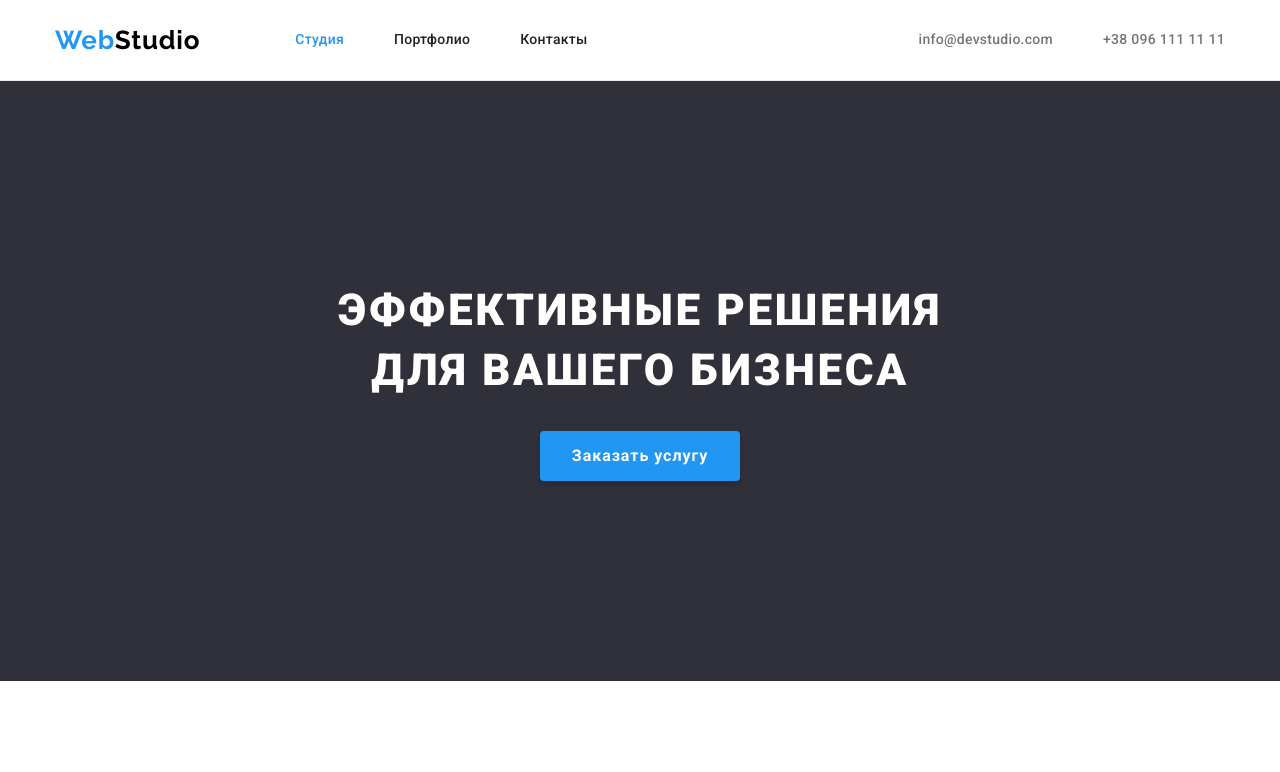
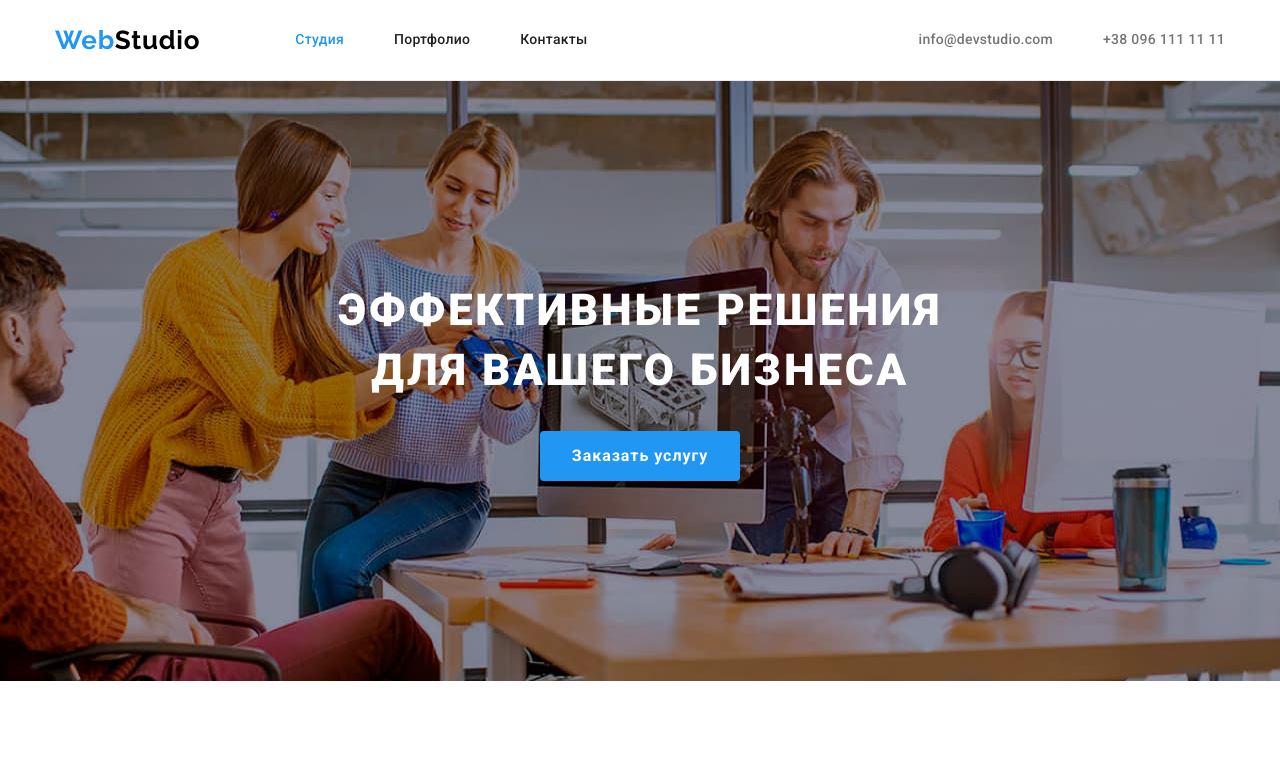
Before and after one commit to dnbdimka/goit-markup-hw-04, a plain HTML site: page index.html in a window 1280 px wide. Shown: the top 772 px of the page. Drawn offline with nearby package versions, Linux system fonts and the light colour scheme.

Commit message:
add hero img

```diff
--- a/css/style.css
+++ b/css/style.css
@@ -130,6 +130,11 @@ img {
 
   text-align: center;
   background-color: #2f303a;
+
+  background-image: url(../images/hero-bg.jpg);
+  background-repeat: no-repeat;
+  background-position: center;
+  background-size: cover;
 }
 .banner-section-title {
   margin-bottom: 30px;
```
